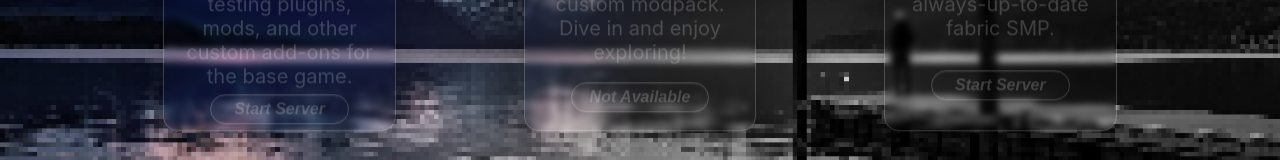
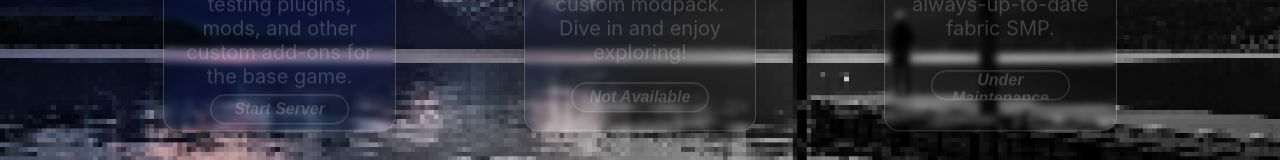
Before and after one commit to ben-milan/mc-web-project, a React (Create React App) app in the folder frontend/: page / in a window 1280 px wide. Shown: the part 355-515 px from the top of the page. Built offline with nearby package versions, Linux system fonts and the light colour scheme; no server answers.

Commit message:
maintenance message

```diff
--- a/frontend/src/App.js
+++ b/frontend/src/App.js
@@ -78,7 +78,7 @@ function App() {
         <div className="content">
           <ServerInfo backendURL={BACKEND} className="server-info" requirements={<Requirements items={[{ title: "Minecraft: ", display: "Latest Release", link:"https://minecraft.wiki/w/Java_Edition_version_history#Full_release"}]} />} buttonName="Start Server" serverName="Dev-Server" serverDescription="This server is mainly used for developing and testing plugins, mods, and other custom add-ons for the base game." />
           <ServerInfo backendURL={BACKEND} className="server-info" onStateChange={setModServerState} buttonName="Not Available" serverName="Mod-Server" serverDescription="Welcome to a modded Minecraft server with a custom modpack. Dive in and enjoy exploring! " />
-          <ServerInfo backendURL={BACKEND} className="server-info" requirements={<Requirements items={[{ title: "Minecraft (Java): ", display: "v1.21.10", link: "https://minecraft.wiki/w/Java_Edition_1.21.10"}, { title: "Rec. Modpack: ", display: "Fabric Modpack", link:"https://modrinth.com/modpack/ohne-schnickschnack"}]}/>} onStateChange={setSmpServerState} buttonName="Start Server" serverName="SMP-Server" serverDescription="Want all the latest features? Jump into the worlds of the always-up-to-date fabric SMP."/>
+          <ServerInfo backendURL={BACKEND} className="server-info" requirements={<Requirements items={[{ title: "Minecraft (Java): ", display: "v1.21.10", link: "https://minecraft.wiki/w/Java_Edition_1.21.10"}, { title: "Rec. Modpack: ", display: "Fabric Modpack", link:"https://modrinth.com/modpack/ohne-schnickschnack"}]}/>} onStateChange={setSmpServerState} buttonName="Under Maintenance" serverName="SMP-Server" serverDescription="Want all the latest features? Jump into the worlds of the always-up-to-date fabric SMP."/>
         </div>
       </div>
       <div className="content-stats">
```
